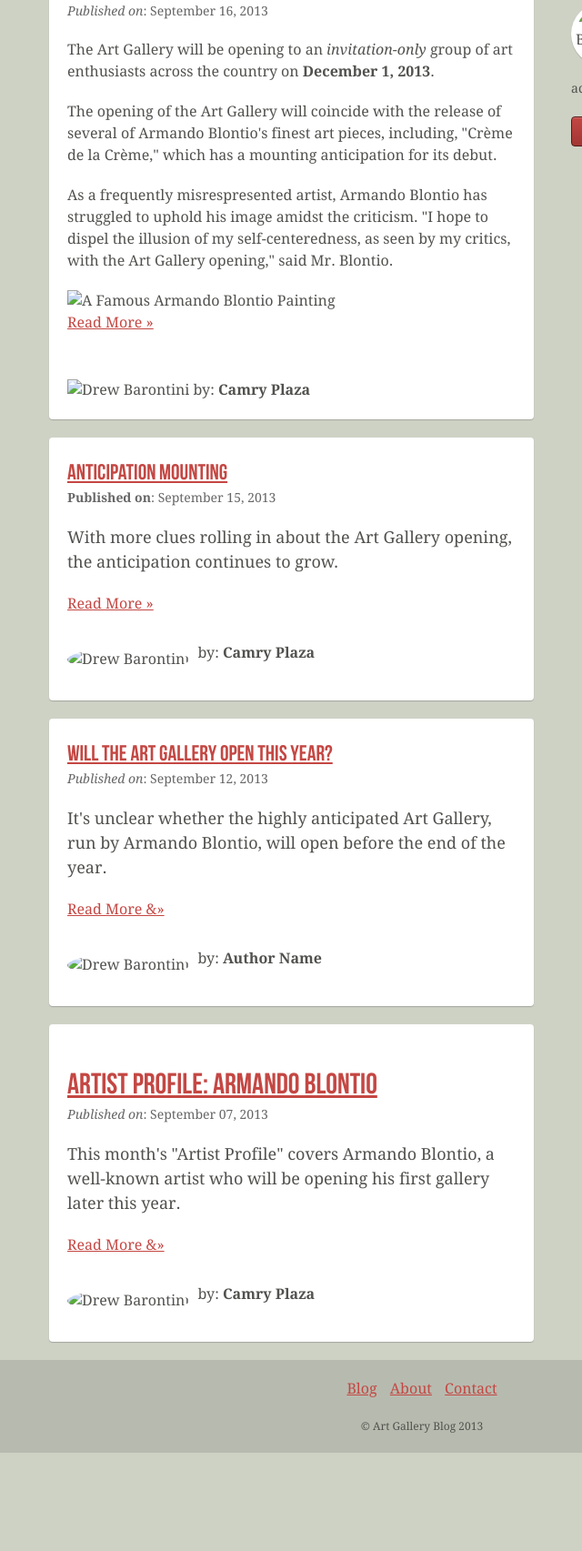
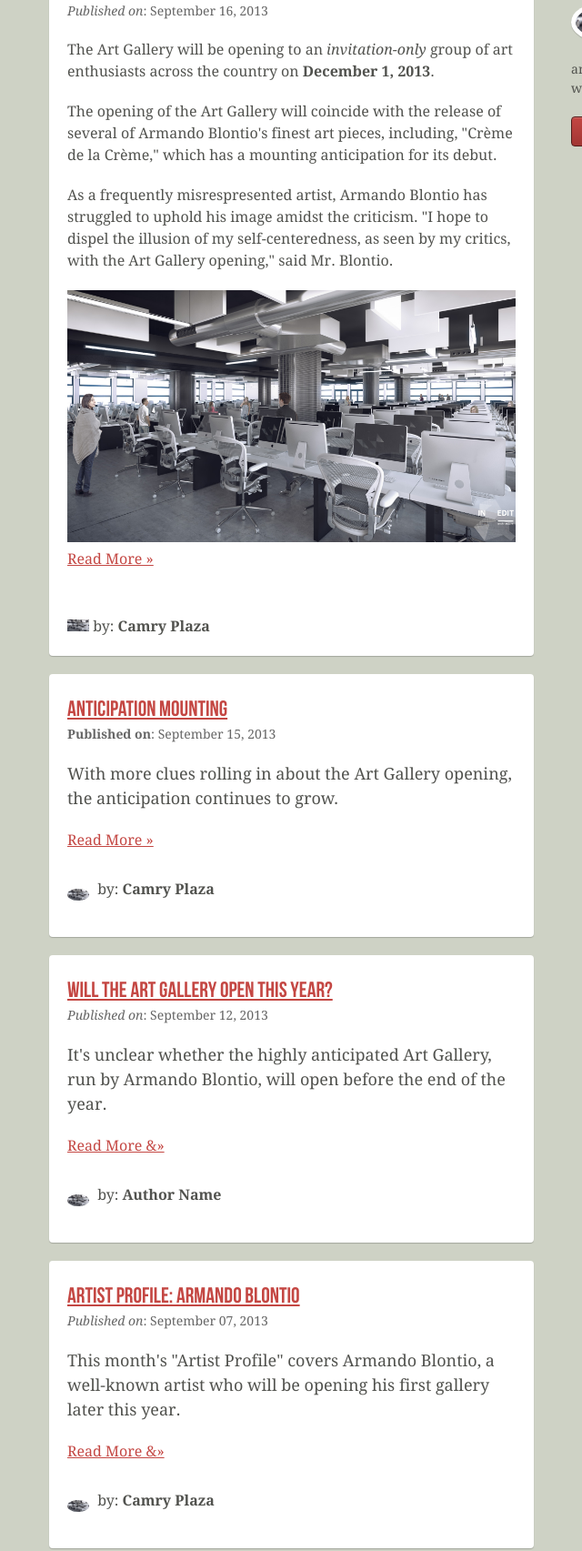
Before and after one commit to Otxobot/Piscine_django, a plain HTML site: page ex05/index.html in a window 1280 px wide. Shown: the part 268-1973 px from the top of the page at 91% size, without its empty margins (176-816 px from the left). Before the commit the page ends 1945 px from the top, so only its background shows below. Drawn offline with Linux system fonts and the light colour scheme.

Commit message:
ex05 finished

```diff
--- a/ex05/index.html
+++ b/ex05/index.html
@@ -63,7 +63,7 @@
                             Mr. Blontio.
                         </p>
                         <figure>
-                            <img src="armando-blontio.jpg" alt="A Famous Armando Blontio Painting" width="640" height="470">
+                            <img src="image/03 Piscines.jpg" alt="A Famous Armando Blontio Painting" width="640" height="470">
                         </figure>
                         <p><a href="#">Read More &raquo;</a></p>
                     </div>
@@ -71,7 +71,7 @@
                     <footer class="article-footer">
                         <p class="article-about">
                         </p>
-                            <img src="camry-plaza.jpg" alt="Drew Barontini" width="24" height="24"> by: <strong>Camry Plaza</strong>
+                            <img src="image/03 Piscines.jpg" alt="Drew Barontini" width="24" height="24"> by: <strong>Camry Plaza</strong>
                     </footer>
                 </article>
 
@@ -96,7 +96,7 @@
 
                     <footer class="article-footer">
                         <p class="article-about">
-                            <img src="camry-plaza.jpg" alt="Drew Barontini" width="24" height="24"> by: <strong>Camry Plaza</strong>
+                            <img src="image/03 Piscines.jpg" alt="Drew Barontini" width="24" height="24"> by: <strong>Camry Plaza</strong>
                         </p>
                     </footer>
                 </article>
@@ -123,16 +123,16 @@
 
                     <footer class="article-footer">
                         <p class="article-about">
-                            <img src="camry-plaza.jpg" alt="Drew Barontini" width="24" height="24"> by: <strong>Author Name</strong>
+                            <img src="image/03 Piscines.jpg" alt="Drew Barontini" width="24" height="24"> by: <strong>Author Name</strong>
                         </p>
                     </footer>
                 </article>
 
                 <article class="article">
                     <header class="article-header">
-                        <h1 class="article-title">
+                        <h2 class="article-title">
                             <a href="#">Artist Profile: Armando Blontio</a>
-                        </h1>
+                        </h2>
                         <p class="article-date">
                             <em>Published on</em>:
                             <time datetime="2013-09-07">September 07, 2013</time>
@@ -144,13 +144,13 @@
                             <b class="article-lead">This month's "Artist Profile" covers Armando Blontio, a well-known artist who will be opening his first gallery later this year.</b>
                         </p>
                         <p>
-                        <a href=>Read More &&raquo;</a>
+                        <a href=#>Read More &&raquo;</a>
                         </p>
                     </div>
 
                     <footer class="article-footer">
                         <p class="article-about">
-                            <img src="camry-plaza.jpg" alt="Drew Barontini" width="24" height="24"> by: <strong>Camry Plaza</strong>
+                            <img src="image/03 Piscines.jpg" alt="Drew Barontini" width="24" height="24"> by: <strong>Camry Plaza</strong>
                         </p>
                     </footer>
                 </article>
@@ -161,13 +161,13 @@
 
                 <div class="about">
                     <h3>About</h3>
-                    <img class="media" src="camry-plaza.jpg" alt="Drew Barontini" width="59" height="59">
+                    <img class="media" src="image/03 Piscines.jpg" alt="Drew Barontini" width="59" height="59">
                     <p><strong>Camry Plaza</strong> is an award-winning blogger and writer that covers and reviews art galleries across the world.</p>
                     <p><a class="btn" href="#">Read more &rarr;</a></p>
                 </div>
 
-            </asside>
-
+            </aside>
+        </div>
     </div>
 
     <footer class="footer">
```
